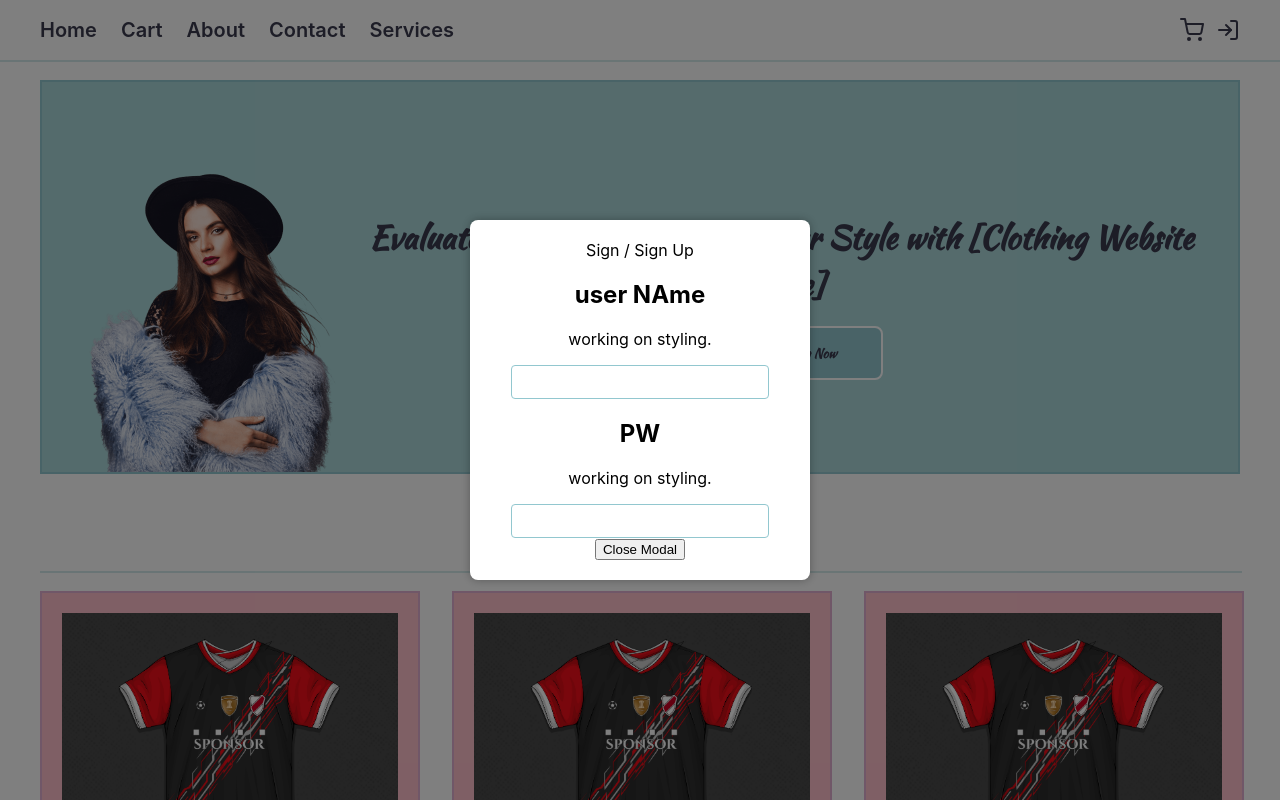
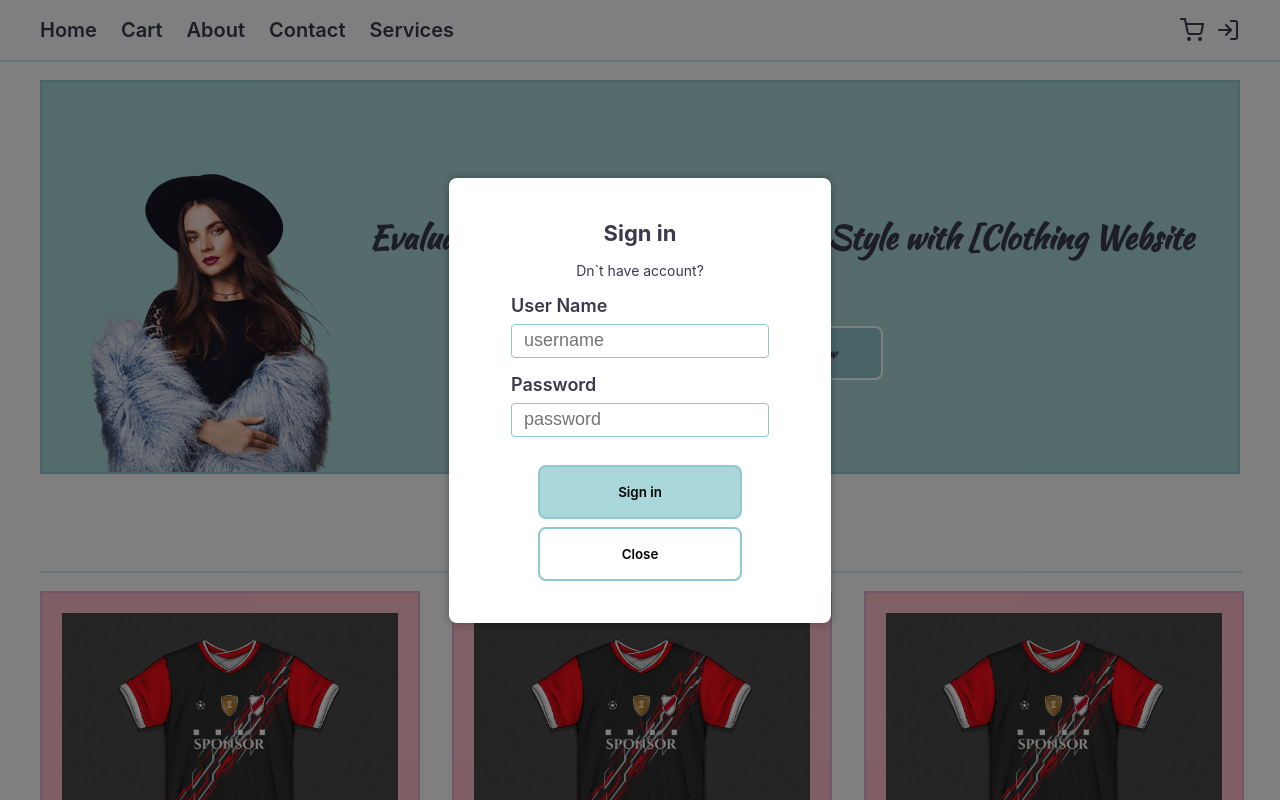
Before and after one commit to Dilshan-686/ITPM-Project, a React (Create React App) app: page / in a window 1280 px wide. Both pictures are taken after a click on the element "Start Shopping Now". Shown: the top 800 px of the page. Built offline with nearby package versions, Linux system fonts and the light colour scheme; a web font is replaced by a local one.

Commit message:
auth modal

```diff
--- a/src/components/atoms/input/input.jsx
+++ b/src/components/atoms/input/input.jsx
@@ -1,7 +1,12 @@
 import * as Styles from './styles';
 
-const Input = () => {
-    return <Styles.Input />;
+const Input = ({ placeholder, label, isPassWord, onChange }) => {
+    return (
+        <Styles.InputContainer>
+            <Styles.InputLabel>{label}</Styles.InputLabel>
+            <Styles.Input placeholder={placeholder} type={isPassWord && 'password'} onChange={onChange} />
+        </Styles.InputContainer>
+    );
 };
 
 export default Input;
--- a/src/components/atoms/input/styles.js
+++ b/src/components/atoms/input/styles.js
@@ -8,4 +8,20 @@ export const Input = styled.input`
     border-radius: 4px;
     color: #3a3a4e;
     border: 1.5px solid #92c7cf;
+    :focus {
+        border: 1.5px solid #05505c;
+    }
 `;
+
+export const InputLabel = styled.label`
+    font-size: 18px;
+    color: #3a3a4e;
+    font-weight: 600;
+`;
+
+export const InputContainer = styled.div`
+    display: flex;
+    gap: 8px;
+    flex-direction: column;
+    align-items: flex-start;
+`;
--- a/src/pages/auth/Auth.jsx
+++ b/src/pages/auth/Auth.jsx
@@ -1,19 +1,34 @@
-import { Input } from '../../components';
+import { useState } from 'react';
+import * as Styles from './styles';
+import { Button, Input } from '../../components';
 import Modal from '../../components/molecules/Modal/modal';
 
 const Auth = ({ isOpen, closeModal }) => {
+    const [isSignIn, setIsSignIn] = useState(true);
     return (
         <Modal isOpen={isOpen} onClose={closeModal}>
-            <div style={{ width: '300px' }}>
-                Sign / Sign Up
-                <h2>user NAme</h2>
-                <p>working on styling.</p>
-                <Input />
-                <h2>PW</h2>
-                <p>working on styling.</p>
-                <Input />
-                <button onClick={closeModal}>Close Modal</button>
-            </div>
+            <Styles.AuthContainer>
+                <h1>{isSignIn ? 'Sign in' : 'Sign up'}</h1>
+                <h3
+                    onClick={() => {
+                        setIsSignIn(!isSignIn);
+                    }}
+                >
+                    {isSignIn ? 'Dn`t have account?' : 'Already have an account?'}
+                </h3>
+                <Input placeholder="username" label="User Name" />
+                <Input placeholder="password" label="Password" isPassWord />
+                {!isSignIn ? <Input placeholder="re enter password" label="Confirm Password" isPassWord /> : null}
+                <Styles.ButtonsContainer>
+                    <Button
+                        onClick={closeModal}
+                        background="#aad7d9"
+                        border="#92c7cf"
+                        label={isSignIn ? 'Sign in' : 'Sign up'}
+                    />
+                    <Button onClick={closeModal} border="#92c7cf" label="Close" />
+                </Styles.ButtonsContainer>
+            </Styles.AuthContainer>
         </Modal>
     );
 };
--- /dev/null
+++ b/src/pages/auth/styles.js
@@ -0,0 +1,31 @@
+import styled from 'styled-components';
+
+export const AuthContainer = styled.div`
+    display: flex;
+    gap: 16px;
+    flex-direction: column;
+    min-height: 300px;
+    padding: 22px 42px;
+
+    h1 {
+        color: #3a3a4e;
+        margin: 0;
+        font-size: 22px;
+    }
+
+    h3 {
+        color: #3a3a4e;
+        margin: 0;
+        font-size: 14px;
+        font-weight: 400;
+        cursor: pointer;
+    }
+`;
+
+export const ButtonsContainer = styled.div`
+    display: flex;
+    align-items: center;
+    flex-direction: column;
+    margin-top: 12px;
+    gap: 8px;
+`;
```
